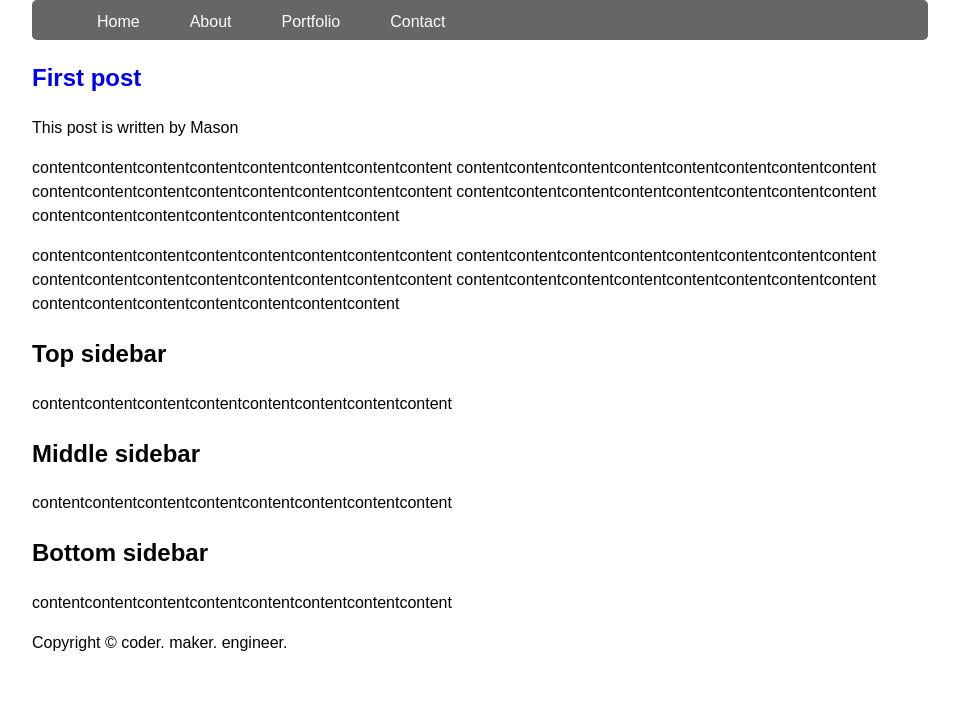
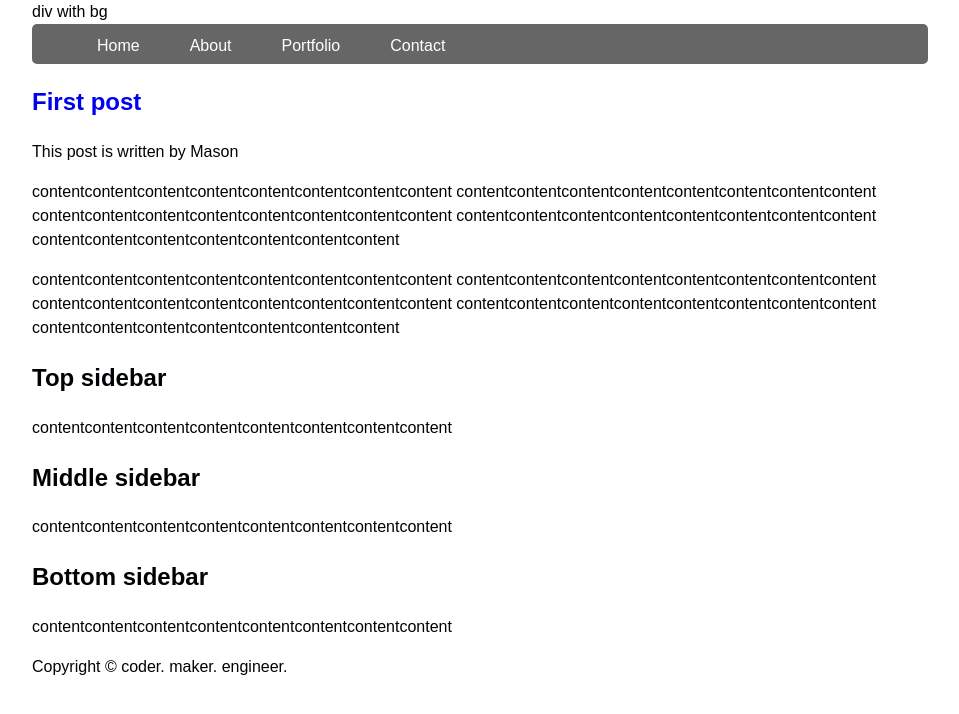
Before and after one commit to mschleu/old-personal-website, a Jekyll site: the page index.html, which Jekyll copies as it is, in a window 1280 px wide. Shown: the top 714 px of the page, without its empty margins (160-1119 px from the left). Built offline with Jekyll 4.4.1, drawn with Linux system fonts in a browser that asks for light colours.

Commit message:
Update index.html

```diff
--- a/index.html
+++ b/index.html
@@ -12,9 +12,8 @@
 <body class="body">
 
     <header class="mainHeader">
-	    <div class="image"
-            style="background-image:url(img/keyboard.jpg);
-                   background-size:600px 800px;">
+	<div class="logo">
+		div with bg
         </div>
 
         <nav><ul>
```
